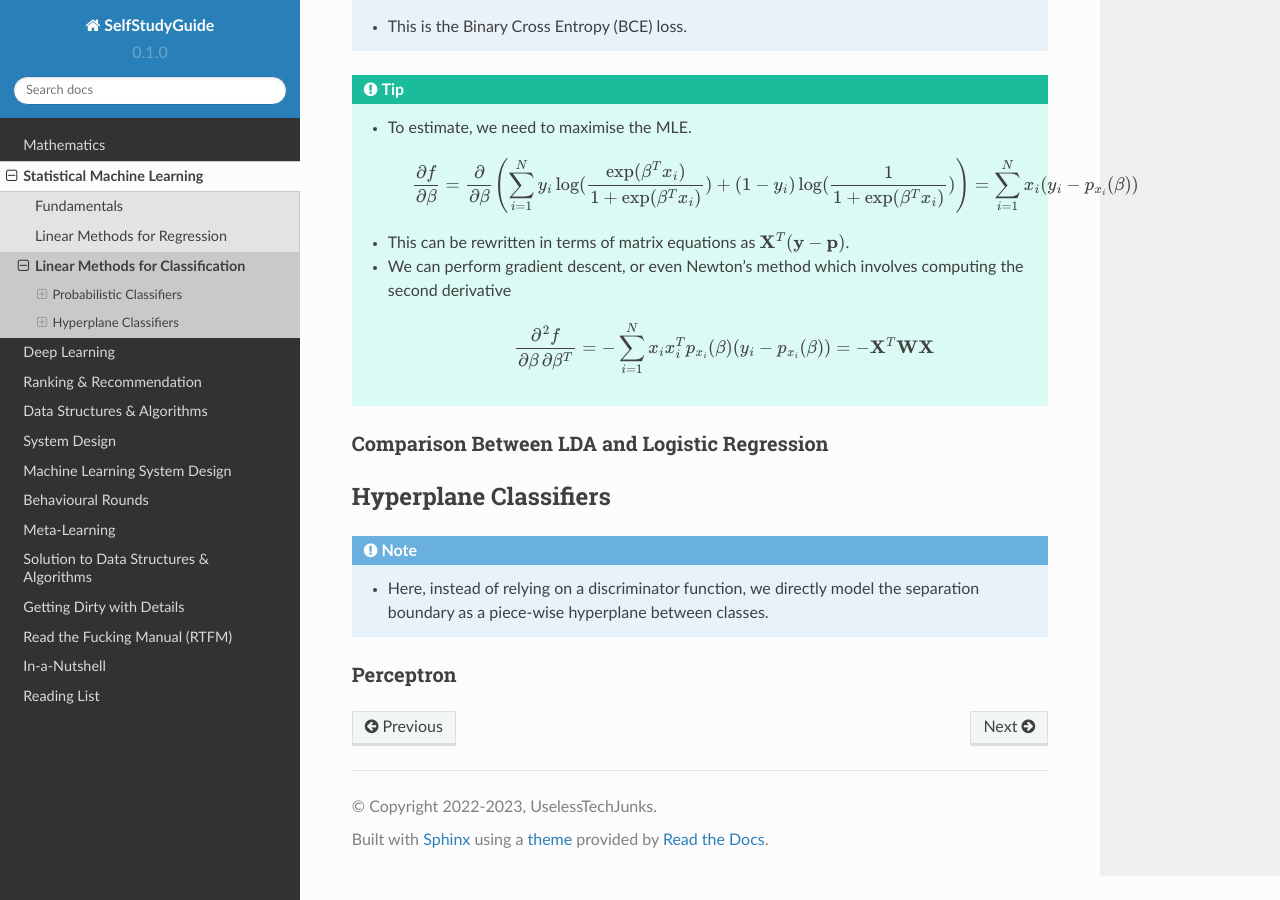
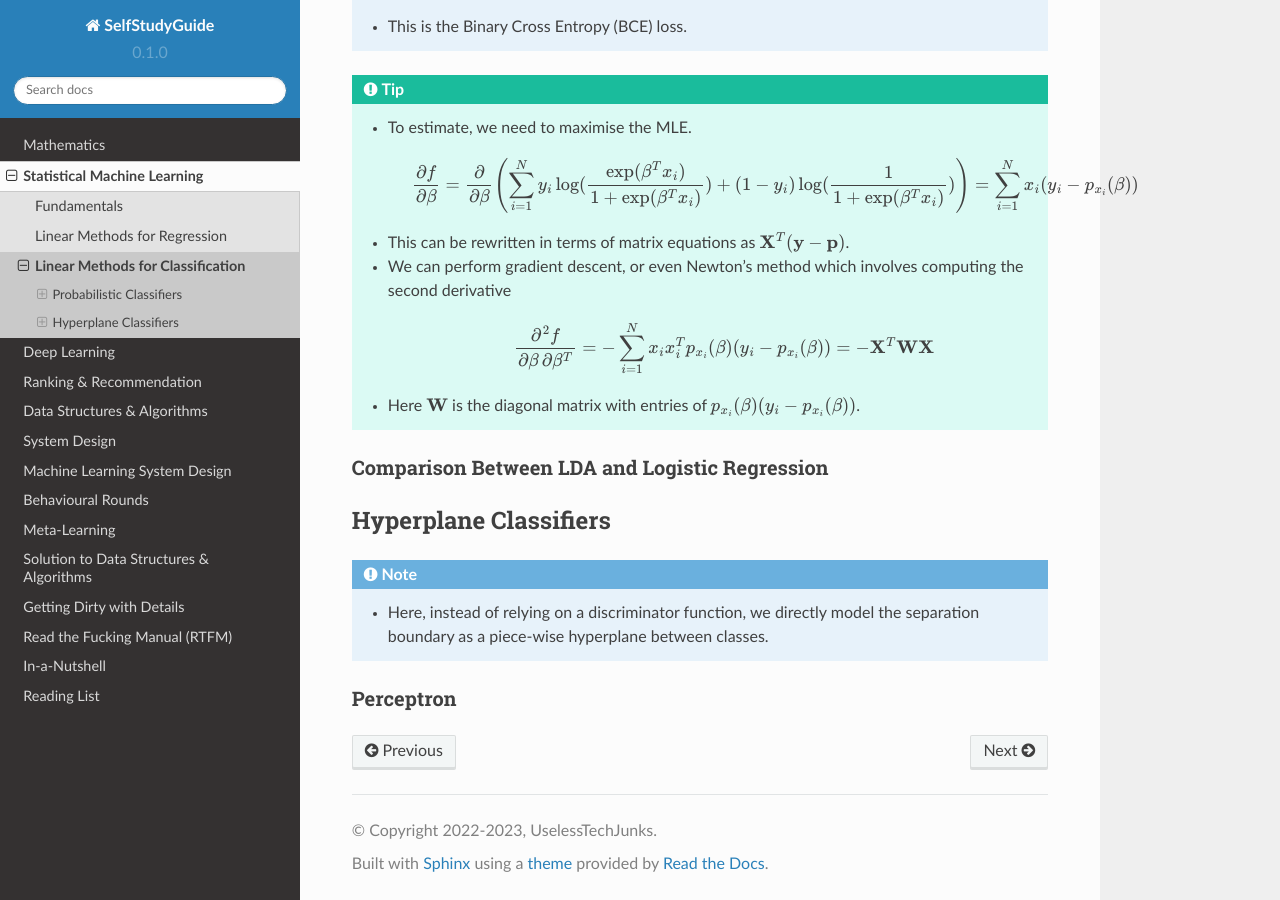
Before and after one commit to uselesstechjunks/leetcode, a Sphinx documentation site: the page built from docs/source/ml/linearcls.rst, in a window 1280 px wide and 900 px high, scrolled down 5603 px. Built offline with Sphinx 7.4.7 and the Read the Docs theme 2.0.0, drawn with Linux system fonts in a browser that asks for light colours.

Commit message:
Update linearcls.rst

```diff
--- a/docs/source/ml/linearcls.rst
+++ b/docs/source/ml/linearcls.rst
@@ -179,6 +179,7 @@ Logistic Regression
 	* We can perform gradient descent, or even Newton's method which involves computing the second derivative
 
 		.. math:: \frac{\partial^2 f}{\mathop{\partial\beta}\mathop{\partial\beta^T}}=-\sum_{i=1}^N x_ix_i^Tp_{x_i}(\beta)(y_i-p_{x_i}(\beta))=-\mathbf{X}^T\mathbf{W}\mathbf{X}
+	* Here :math:`\mathbf{W}` is the diagonal matrix with entries of :math:`p_{x_i}(\beta)(y_i-p_{x_i}(\beta))`.
 
 Comparison Between LDA and Logistic Regression
 ======================================================================================
```
